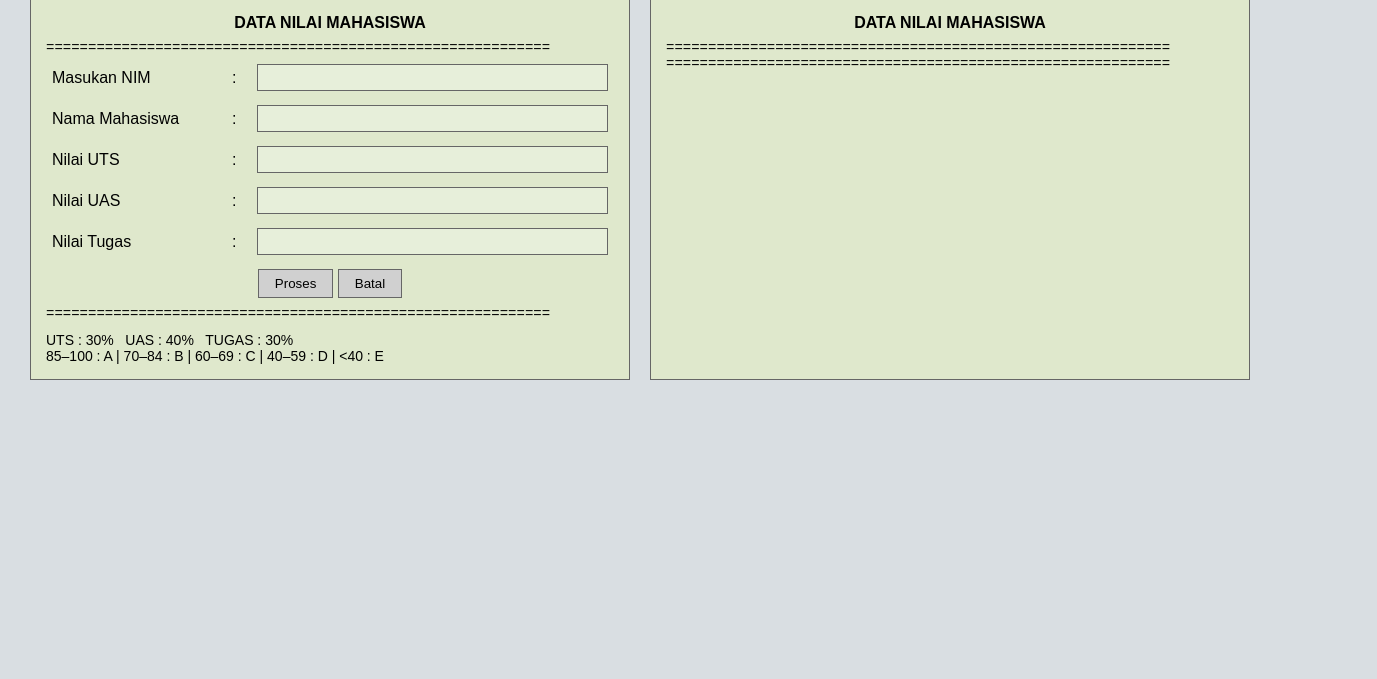
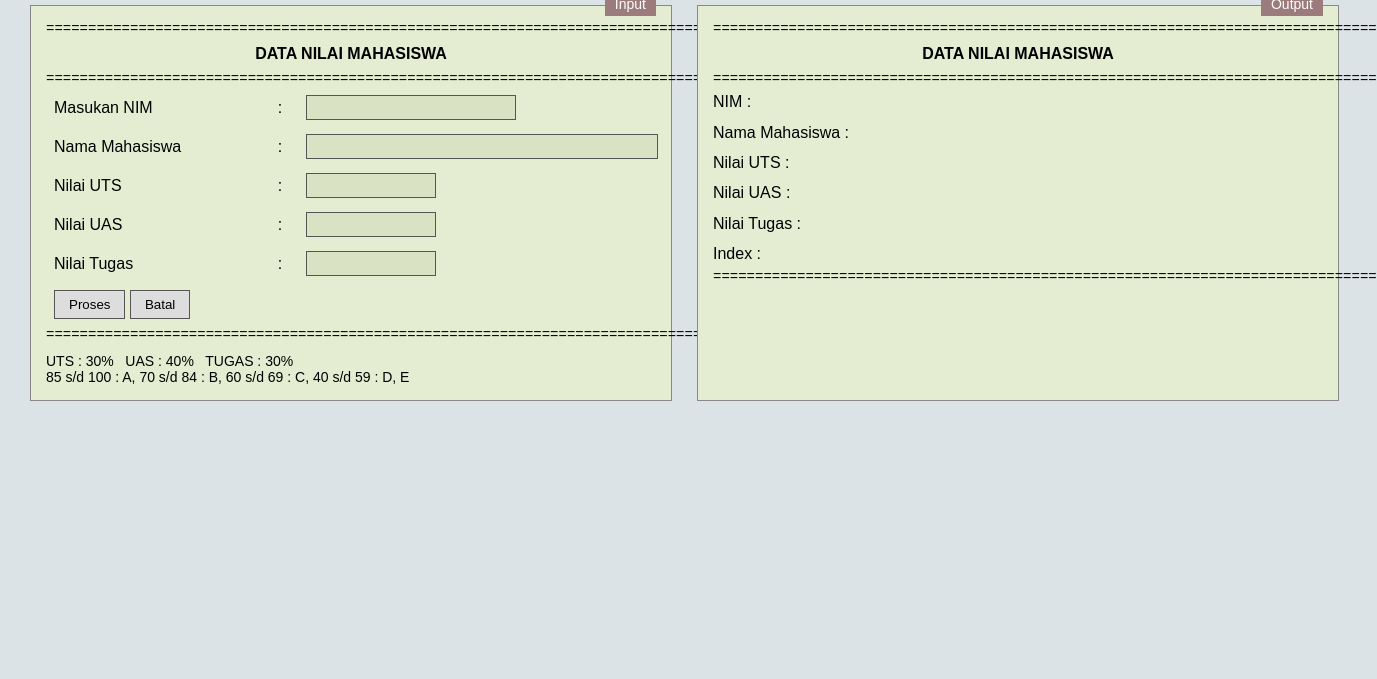
Before and after one commit to auliawulansari82/AulliyaWulansarii24120042.github.io, a plain HTML site: page index.html in a window 1280 px wide. Shown: the part 121-800 px from the top of the page, 1377 px wide, since content can reach past the window. Drawn offline with Linux system fonts and the light colour scheme.

Commit message:
Add files via upload

```diff
--- a/index.html
+++ b/index.html
@@ -7,177 +7,175 @@
 <style>
 body{
     font-family: Arial, sans-serif;
-    background:#d9dee2;
+    background:#dce3e6;
     margin:0;
     padding:30px;
 }
 
-.header{
-    font-size:40px;
+/* JUDUL */
+h1{
+    font-size:42px;
+    font-weight:normal;
     color:#444;
     margin-bottom:20px;
 }
 
-.container{
+/* CONTAINER */
+.wrapper{
     display:flex;
-    gap:20px;
+    gap:25px;
 }
 
+/* BOX */
 .box{
-    background:#dfe8cc;
-    border:1px solid #666;
+    background:#e4edd2;
+    border:1px solid #888;
     padding:15px;
     width:50%;
+    position:relative;
 }
 
-.garis{
+/* LABEL */
+.label{
+    position:absolute;
+    top:-14px;
+    right:15px;
+    background:#9b7b7b;
+    color:white;
+    padding:4px 10px;
+    font-size:14px;
+}
+
+/* GARIS */
+.line{
     font-family:"Courier New", monospace;
     font-size:14px;
-    white-space:nowrap;
 }
 
-.judul{
+/* JUDUL BOX */
+.title{
     text-align:center;
     font-weight:bold;
     margin:8px 0;
 }
 
+/* TABLE */
 table{
     width:100%;
 }
 
 td{
-    padding:6px 4px;
+    padding:6px;
 }
 
-/* ⬇️ INI YANG DIPERBAIKI */
-input[type=text],
-input[type=number]{
-    width:100%;
-    background:#e7efda;
-    border:1px solid #666;
-    padding:5px;
-    box-sizing:border-box;
+/* INPUT */
+input{
+    background:#d9e3c3;
+    border:1px solid #555;
+    padding:4px;
 }
 
+.small{ width:120px; }
+.medium{ width:200px; }
+.large{ width:100%; }
+
+/* BUTTON */
 button{
-    padding:6px 16px;
-    background:#d0d0d0;
-    border:1px solid #666;
+    padding:6px 14px;
+    background:#ddd;
+    border:1px solid #555;
     cursor:pointer;
 }
 
 button:hover{
-    background:#bfbfbf;
+    background:#ccc;
 }
 
-.keterangan{
+/* CATATAN */
+.note{
     margin-top:10px;
     font-size:14px;
 }
 
-#hasil{
-    display:none;
+/* OUTPUT */
+.output-text{
+    line-height:1.9;
 }
 </style>
 </head>
 
 <body>
 
-<div class="header">LATIHAN</div>
+<h1>LATIHAN</h1>
 
-<div class="container">
+<div class="wrapper">
 
 <!-- INPUT -->
 <div class="box">
-    <div class="garis">============================================================</div>
-    <div class="judul">DATA NILAI MAHASISWA</div>
-    <div class="garis">============================================================</div>
+    <div class="label">Input</div>
+
+    <div class="line">===============================================================================</div>
+    <div class="title">DATA NILAI MAHASISWA</div>
+    <div class="line">===============================================================================</div>
 
     <table>
         <tr>
-            <td width="170">Masukan NIM</td><td>:</td>
-            <td><input type="text" id="nim"></td>
+            <td>Masukan NIM</td><td>:</td>
+            <td><input class="medium" type="text"></td>
         </tr>
         <tr>
             <td>Nama Mahasiswa</td><td>:</td>
-            <td><input type="text" id="nama"></td>
+            <td><input class="large" type="text"></td>
         </tr>
         <tr>
             <td>Nilai UTS</td><td>:</td>
-            <td><input type="number" id="uts"></td>
+            <td><input class="small" type="number"></td>
         </tr>
         <tr>
             <td>Nilai UAS</td><td>:</td>
-            <td><input type="number" id="uas"></td>
+            <td><input class="small" type="number"></td>
         </tr>
         <tr>
             <td>Nilai Tugas</td><td>:</td>
-            <td><input type="number" id="tugas"></td>
+            <td><input class="small" type="number"></td>
         </tr>
         <tr>
-            <td colspan="3" align="center">
-                <button onclick="proses()">Proses</button>
-                <button onclick="resetForm()">Batal</button>
+            <td colspan="3">
+                <button>Proses</button>
+                <button>Batal</button>
             </td>
         </tr>
     </table>
 
-    <div class="garis">============================================================</div>
+    <div class="line">===============================================================================</div>
 
-    <div class="keterangan">
+    <div class="note">
         UTS : 30% &nbsp; UAS : 40% &nbsp; TUGAS : 30% <br>
-        85–100 : A | 70–84 : B | 60–69 : C | 40–59 : D | &lt;40 : E
+        85 s/d 100 : A, 70 s/d 84 : B, 60 s/d 69 : C, 40 s/d 59 : D, E
     </div>
 </div>
 
 <!-- OUTPUT -->
 <div class="box">
-    <div class="garis">============================================================</div>
-    <div class="judul">DATA NILAI MAHASISWA</div>
-    <div class="garis">============================================================</div>
+    <div class="label">Output</div>
 
-    <div id="hasil">
-        <table>
-            <tr><td width="170">NIM</td><td>:</td><td id="o_nim"></td></tr>
-            <tr><td>Nama Mahasiswa</td><td>:</td><td id="o_nama"></td></tr>
-            <tr><td>Nilai UTS</td><td>:</td><td id="o_uts"></td></tr>
-            <tr><td>Nilai UAS</td><td>:</td><td id="o_uas"></td></tr>
-            <tr><td>Nilai Tugas</td><td>:</td><td id="o_tugas"></td></tr>
-            <tr><td><b>Index</b></td><td>:</td><td><b id="o_index"></b></td></tr>
-        </table>
+    <div class="line">===============================================================================</div>
+    <div class="title">DATA NILAI MAHASISWA</div>
+    <div class="line">===============================================================================</div>
+
+    <div class="output-text">
+        NIM : <br>
+        Nama Mahasiswa : <br>
+        Nilai UTS : <br>
+        Nilai UAS : <br>
+        Nilai Tugas : <br>
+        Index :
     </div>
 
-    <div class="garis">============================================================</div>
+    <div class="line">===============================================================================</div>
 </div>
 
 </div>
 
-<script>
-function proses(){
-    let nim = nim.value;
-    let nama = nama.value;
-    let uts = Number(uts.value);
-    let uas = Number(uas.value);
-    let tugas = Number(tugas.value);
-
-    let nilai = (0.3*uts) + (0.4*uas) + (0.3*tugas);
-    let index = nilai>=85?"A":nilai>=70?"B":nilai>=60?"C":nilai>=40?"D":"E";
-
-    o_nim.innerText = nim;
-    o_nama.innerText = nama;
-    o_uts.innerText = uts;
-    o_uas.innerText = uas;
-    o_tugas.innerText = tugas;
-    o_index.innerText = index;
-
-    hasil.style.display = "block";
-}
-
-function resetForm(){
-    location.reload();
-}
-</script>
-
 </body>
 </html>
```
